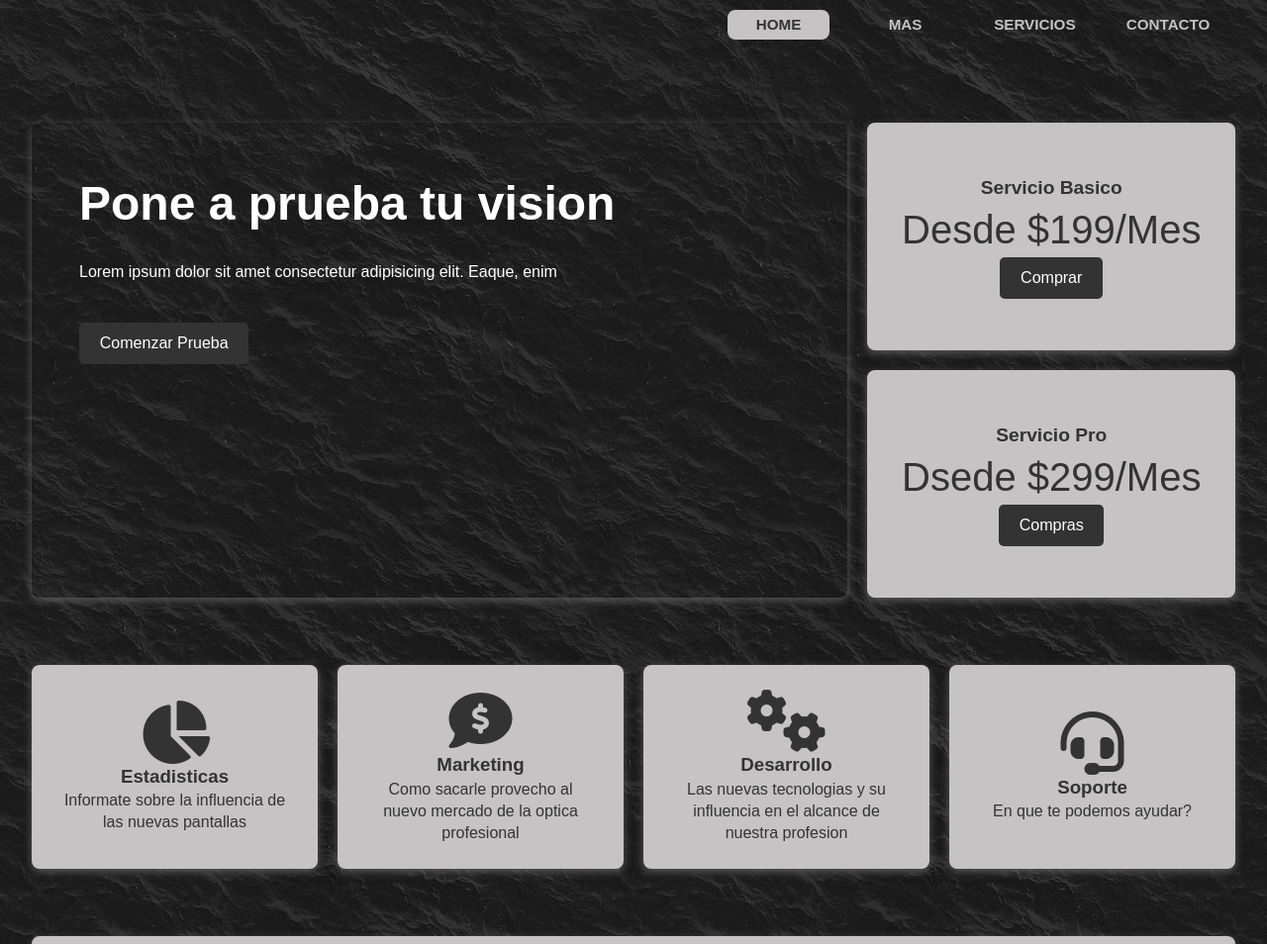
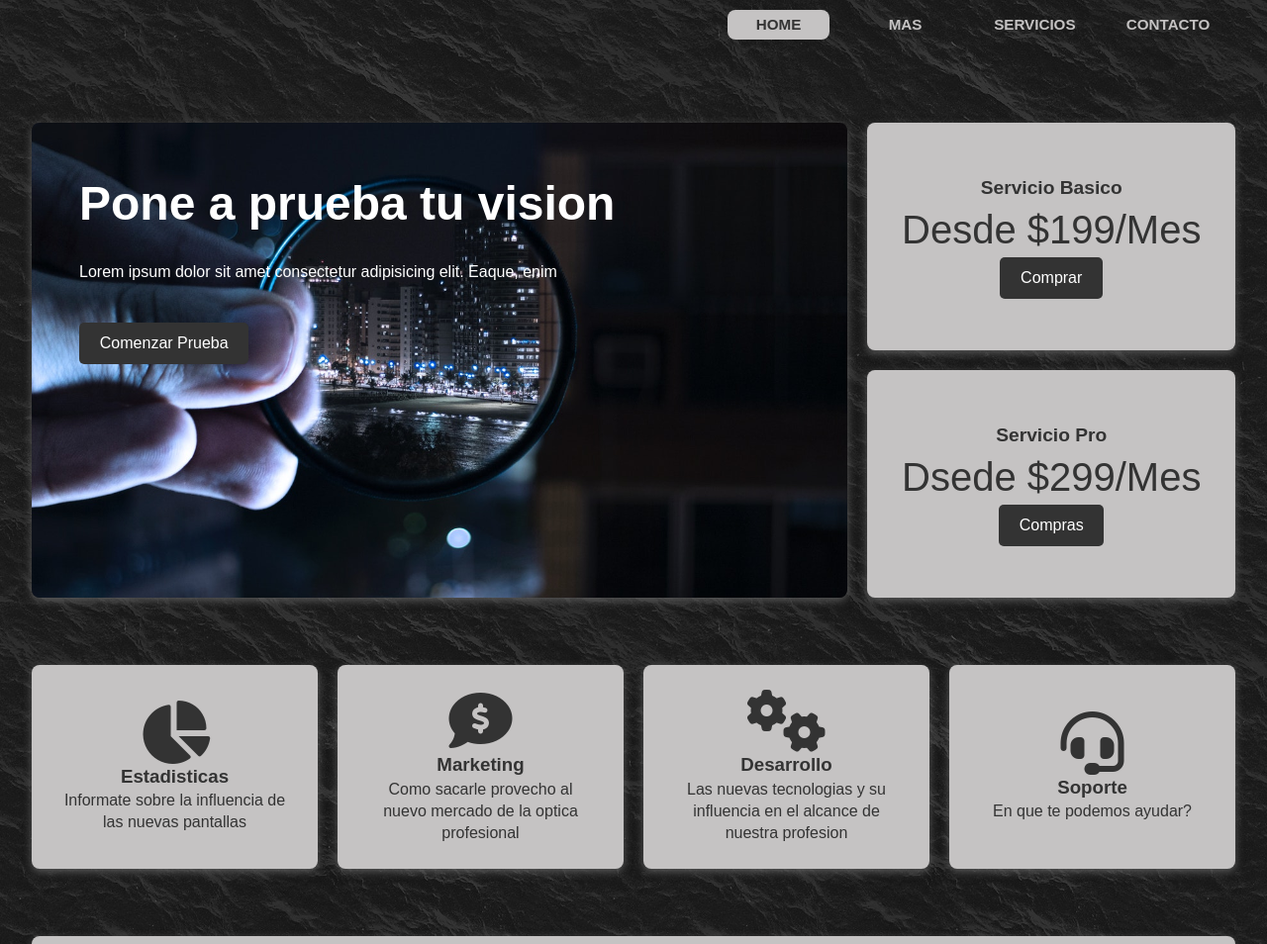
Before and after one commit to suecodepe/suecodepe.github.io, a plain HTML site: page index.html in a window 1280 px wide. Shown: the top 954 px of the page at 99% size. Drawn offline with Linux system fonts and the light colour scheme.

Commit message:
llorar mucho

```diff
--- a/sass/style.scss
+++ b/sass/style.scss
@@ -100,7 +100,7 @@ img {
 .showcase {
   grid-area: showcase;
   min-height: 60vh;
-  background: url(/site/img/lentes4.jpg);
+  background: url(/img/lentes4.jpg);
   background-size: cover;
   background-position: center;
   padding: 3rem;
```
Also changed, not shown: css/style.css.
